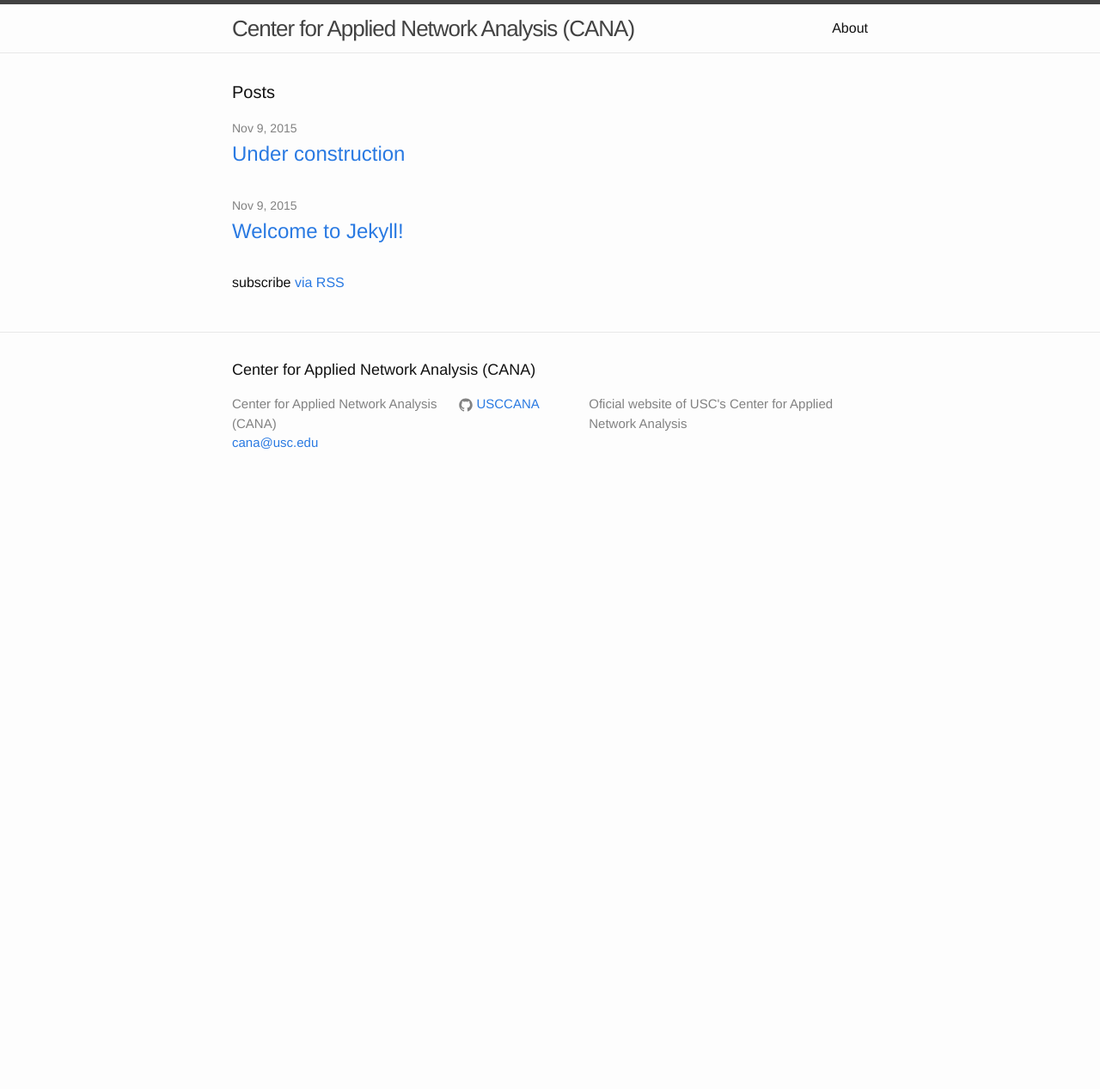
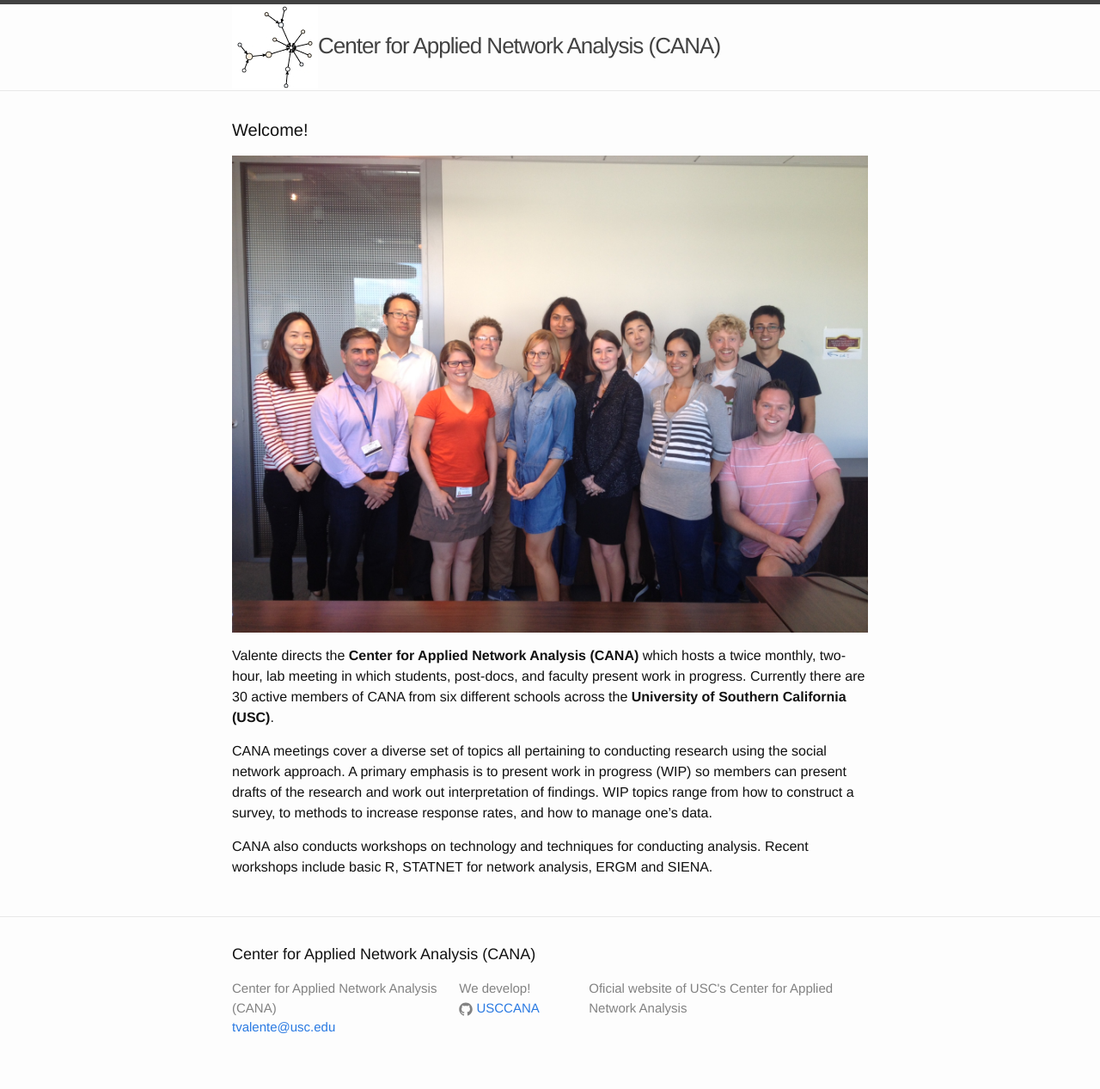
Before and after one commit to USCCANA/USCCANA.github.io, a Jekyll site: the page built from index.html, in a window 1280 px wide. Shown: the whole page at 86% size. Built offline with Jekyll 4.4.1, drawn with Linux system fonts in a browser that asks for light colours; before the commit the page ends 900 px from its top, so only the background shows below that.

Commit message:
First draft version

```diff
--- a/_config.yml
+++ b/_config.yml
@@ -1,6 +1,6 @@
 # Site settings
 title: Center for Applied Network Analysis (CANA)
-email: cana@usc.edu
+email: tvalente@usc.edu
 description: > # this means to ignore newlines until "baseurl:"
  Oficial website of USC's Center for Applied Network Analysis
 baseurl: "" # the subpath of your site, e.g. /blog/
@@ -10,3 +10,4 @@ github_username:  USCCANA
 
 # Build settings
 markdown: kramdown
+exclude: [about.md]
--- a/_includes/footer.html
+++ b/_includes/footer.html
@@ -15,7 +15,7 @@
       <div class="footer-col  footer-col-2">
         <ul class="social-media-list">
           {% if site.github_username %}
-          <li>
+          <li> We develop! <br>
             <a href="https://github.com/{{ site.github_username }}">
               <span class="icon  icon--github">
                 <svg viewBox="0 0 16 16">
--- a/_includes/header.html
+++ b/_includes/header.html
@@ -1,8 +1,7 @@
 <header class="site-header">
 
   <div class="wrapper">
-
-    <a class="site-title" href="{{ site.baseurl }}/">{{ site.title }}</a>
+    <a class="site-title" href="{{ site.baseurl }}/"><img src="{{ site.baseurl }}/fig/cana_logo_notext_100x100px.jpeg">{{ site.title }}</a>
 
     <nav class="site-nav">
       <a href="#" class="menu-icon">
--- a/index.html
+++ b/index.html
@@ -4,7 +4,16 @@ layout: default
 
 <div class="home">
 
-  <h1 class="page-heading">Posts</h1>
+  <h1 class="page-heading">Welcome!</h1>
+  <p><img src="fig/20151002_group_pic_2.jpeg"></p>
+  <p>Valente directs the <b>Center for Applied Network Analysis (CANA)</b> which hosts a twice monthly, two-hour, lab meeting in which students, post-docs, and faculty present work in progress.  Currently there are 30 active members of CANA from six different schools across the <b>University of Southern California (USC)</b>.</p>
+<p>
+CANA meetings cover a diverse set of topics all pertaining to conducting research using the social network approach.  A primary emphasis is to present work in progress (WIP) so members can present drafts of the research and work out interpretation of findings.  WIP topics range from how to construct a survey, to methods to increase response rates, and how to manage one’s data.
+<p>
+CANA also conducts workshops on technology and techniques for conducting analysis.  Recent workshops include basic R, STATNET for network analysis, ERGM and SIENA.
+</p>
+
+  <!---<h1 class="page-heading">Posts</h1>
 
   <ul class="post-list">
     {% for post in site.posts %}
@@ -18,6 +27,7 @@ layout: default
     {% endfor %}
   </ul>
 
-  <p class="rss-subscribe">subscribe <a href="{{ "/feed.xml" | prepend: site.baseurl }}">via RSS</a></p>
+
+  <p class="rss-subscribe">subscribe <a href="{{ "/feed.xml" | prepend: site.baseurl }}">via RSS</a></p>--->
 
 </div>
```
Also changed, not shown: fig/20151002_group_pic_1.jpeg (added), fig/20151002_group_pic_2.jpeg (added), fig/CANA_group.jpeg (added), fig/cana_logo_400x400px.jpeg (added), fig/cana_logo_notext_100x100px.jpeg (added), 1 other file.
